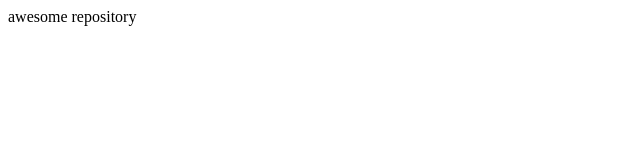
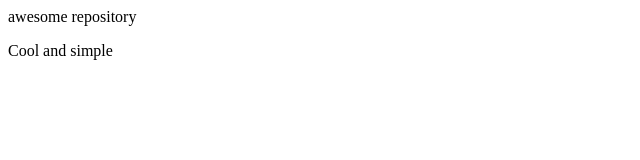
Before and after one commit to adityarungta/CustomerWebpage, a plain HTML site: page index.html in a window 1280 px wide. Shown: the full height of the page, 0-640 px from the left. Drawn offline with Linux system fonts and the light colour scheme.

Commit message:
Update index.html

```diff
--- a/index.html
+++ b/index.html
@@ -13,5 +13,6 @@
 
 <!-- hey this is a repository-->
   <p>awesome repository</p>
+<p>Cool and simple<p>
 
 </html>
```
